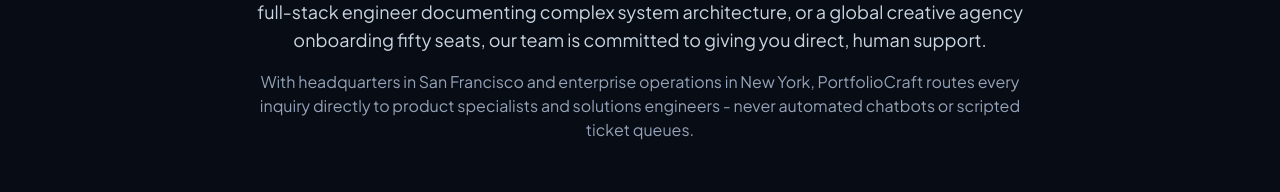
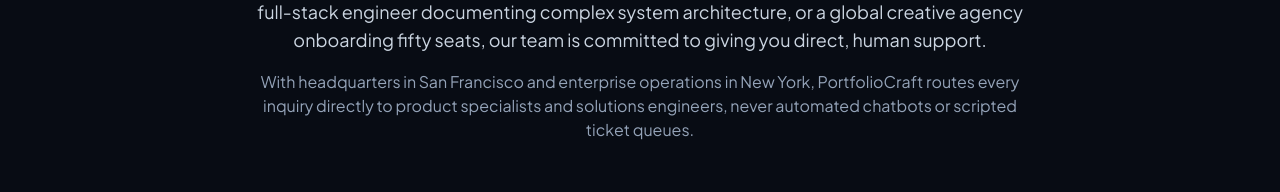
Before and after one commit to rsmpdo/portfolio-platform, a React (Vite) app in the folder frontend/: page /contact in a window 1280 px wide. Shown: the part 346-538 px from the top of the page. Built offline with nearby package versions, Linux system fonts and the light colour scheme; a web font is replaced by a local one.

Commit message:
text change
Removed a hyphen before 'never' for better readability.

```diff
--- a/frontend/src/pages/ContactPage.jsx
+++ b/frontend/src/pages/ContactPage.jsx
@@ -64,7 +64,7 @@
             Whether you are an independent product designer preparing for your next career leap, a full-stack engineer documenting complex system architecture, or a global creative agency onboarding fifty seats, our team is committed to giving you direct, human support.
           </p>
           <p className="text-slate-400 text-sm md:text-base leading-relaxed max-w-3xl mx-auto">
-            With headquarters in San Francisco and enterprise operations in New York, PortfolioCraft routes every inquiry directly to product specialists and solutions engineers - never automated chatbots or scripted ticket queues.
+            With headquarters in San Francisco and enterprise operations in New York, PortfolioCraft routes every inquiry directly to product specialists and solutions engineers, never automated chatbots or scripted ticket queues.
           </p>
         </section>
 
```
